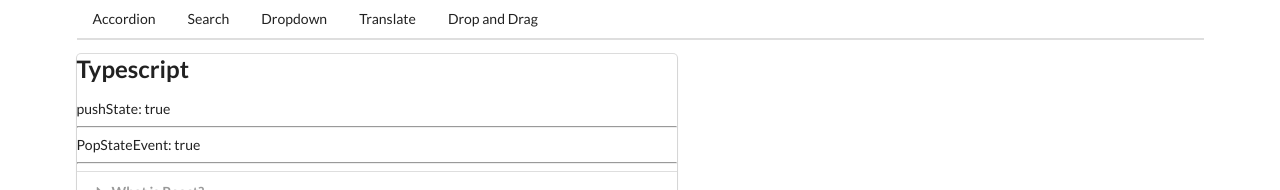
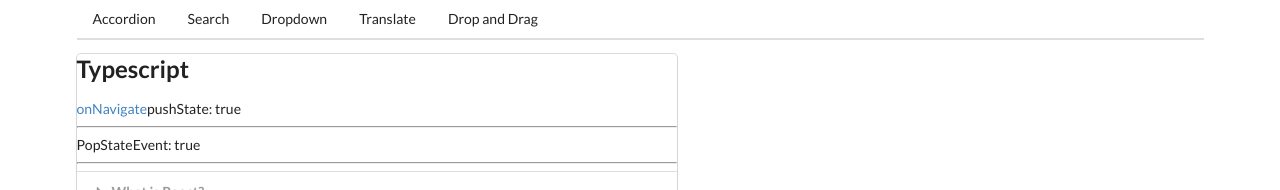
Before and after one commit to yuenu/react-widget, a React (Create React App) app: page / in a window 1280 px wide. Shown: the top 190 px of the page. Built offline with nearby package versions, Linux system fonts and the light colour scheme.

Commit message:
wat to fix render function's type

```diff
--- a/package.json
+++ b/package.json
@@ -7,6 +7,7 @@
     "@testing-library/react": "^11.2.1",
     "@testing-library/user-event": "^12.2.2",
     "axios": "^0.21.0",
+    "history": "^5.1.0",
     "react": "^17.0.1",
     "react-beautiful-dnd": "^13.1.0",
     "react-dom": "^17.0.1",
@@ -39,6 +40,7 @@
     ]
   },
   "devDependencies": {
+    "@types/history": "^4.7.9",
     "@types/jest": "^26.0.23",
     "@types/node": "^15.0.2",
     "@types/react-beautiful-dnd": "^13.1.2",
--- a/src/components/Layout/Header.tsx
+++ b/src/components/Layout/Header.tsx
@@ -4,19 +4,19 @@
 const Header: React.FC = () => {
   return (
     <div className="ui secondary pointing menu">
-      <Links href="/" className="item">
+      <Links href="/" className="item" role="navigate">
         Accordion
       </Links>
-      <Links href="/list" className="item">
+      <Links href="/list" className="item" role="navigate">
         Search
       </Links>
-      <Links href="/dropdown" className="item">
+      <Links href="/dropdown" className="item" role="navigate">
         Dropdown
       </Links>
-      <Links href="/translate" className="item">
+      <Links href="/translate" className="item" role="navigate">
         Translate
       </Links>
-      <Links href="/dropanddrag" className="item">
+      <Links href="/dropanddrag" className="item" role="navigate">
         Drop and Drag
       </Links>
     </div>
--- a/src/components/Layout/Links.tsx
+++ b/src/components/Layout/Links.tsx
@@ -3,9 +3,11 @@
 type Props = {
   className: string;
   href: string;
+  role?: string,
+  children: React.ReactElement | React.ReactElement[] | string
 };
 
-const Links: React.FC<Props> = ({ className, href, children }) => {
+const Links = ({ className, href, children, role }: Props) => {
   const onLinkClick = (e: React.MouseEvent<HTMLAnchorElement, MouseEvent>) => {
     if (e.metaKey || e.ctrlKey) return;
 
@@ -17,7 +19,7 @@
   };
 
   return (
-    <a onClick={onLinkClick} className={className} href={href}>
+    <a onClick={onLinkClick} className={className} href={href} role={role}>
       {children}
     </a>
   );
--- a/src/pages/Accordion/index.tsx
+++ b/src/pages/Accordion/index.tsx
@@ -1,6 +1,7 @@
 import React, { useState } from "react";
-// Type
-import { Item } from "apis/LocalData";
+import type { Item } from "apis/LocalData";
+// import ReactDOMServer from 'react-dom/server'
+// import routersData from 'router'
 
 export type Props = {
   items: Item[];
@@ -11,6 +12,22 @@
 
   ////////////////////////////
   // Testing code
+  // const render = (path: string) => {
+  //   document.querySelector('#root')!.innerHTML = ReactDOMServer.renderToString(routersData[path])
+  // }
+
+  function onNavigate(pathname: string) {
+    window.history.pushState(
+      {},
+      pathname,
+      window.location.origin + pathname
+    )
+  }
+
+  const clickHandler = () => {
+    onNavigate('/dropdown')
+    return false
+  }
   /////////////////////////
   const onTitleClick = (index: number) => {
     if (index === activeIndex) {
@@ -39,19 +56,16 @@
     );
   });
 
-  window.addEventListener('popstate', ps)
-
-  function ps () {
-    console.log('popstate')
-  }
 
   return (
     <div className="ui styled accordion">
       <h2>Typescript</h2>
+      <a href="/dropdown" onClick={clickHandler}>onNavigate</a>
       pushState: {typeof window.onpopstate === 'object' ? 'true' : 'false'} <hr />
       PopStateEvent: {typeof PopStateEvent === 'function' ? 'true' : 'false'}<hr />
       {renderedItems}
     </div>
-)}
+  )
+}
 
 export default Accordion;
--- a/src/router/index.ts
+++ b/src/router/index.ts
@@ -1,10 +1,24 @@
+import Accordion from 'pages/Accordion';
+import DropDown from 'pages/Dropdown';
+import DropAndDrag from 'pages/DropAndDrag';
+import Search from 'pages/Search';
+import Translate from 'pages/Translate';
 import React, { useState, useEffect } from "react";
 
 type Props = {
   path: string
 }
 
+export const routesData: {[key: string]: React.FC<any>} = {
+  '/': Accordion,
+  '/dropdown': DropDown,
+  '/search': Search,
+  '/translate': Translate,
+  '/dropanddrag': DropAndDrag,
+}
+
 const Route: React.FC<Props> = ({ path, children }) => {
+  document.querySelectorAll('[href^="/"]').forEach(el => console.log(el))
 
   const [currentPath, setCurrentPath] = useState(window.location.pathname);
 
```
Also changed, not shown: 1 other file (tests, documents, lock files or other folders).
